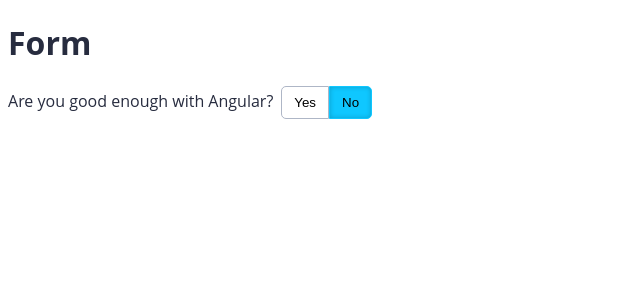
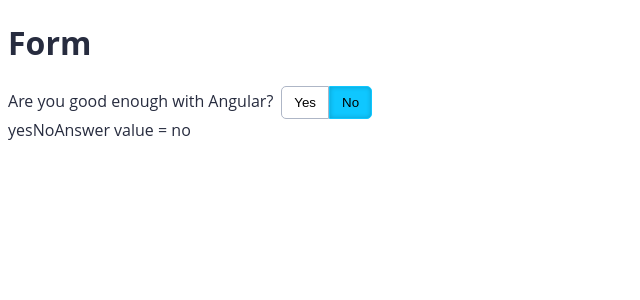
Before and after one commit to PedroPK/AluraAngularAcessibilidade, an Angular app: page / in a window 1280 px wide. Shown: the top 300 px of the page, without its empty margins (0-640 px from the left). Built offline with nearby package versions, Linux system fonts and the light colour scheme.

Commit message:
First way to show the changed value at Template

```diff
--- a/src/app/app.component.html
+++ b/src/app/app.component.html
@@ -2,7 +2,13 @@
 	<h1>Form</h1>
 	<app-yes-no-button-group
 		[value]="yesNoAnswer"
+		(valueChange)="yesNoAnswer = $event"
 		label="Are you good enough with Angular?"
 	>
 	</app-yes-no-button-group>
+
+	<span>
+		yesNoAnswer value = {{yesNoAnswer}}
+	</span>
+
 </main>
```
